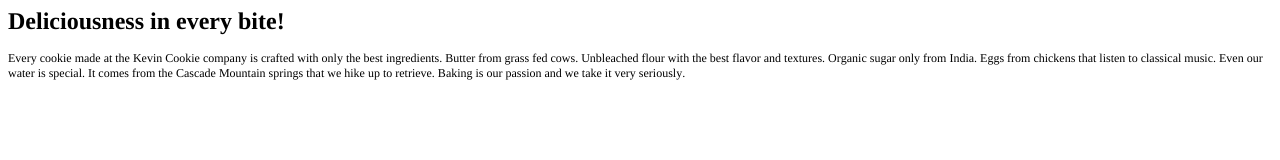
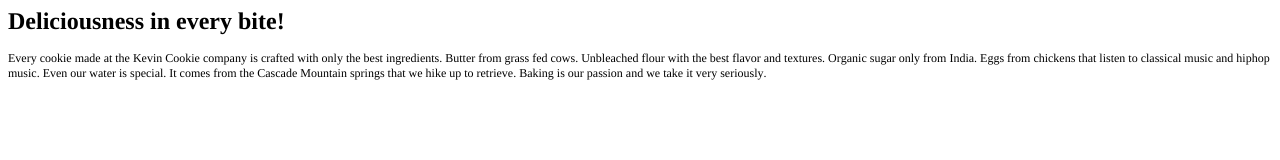
Before and after one commit to sushanbaniya/Cookie2, a plain HTML site: page index.htm in a window 1280 px wide. Drawn offline with Linux system fonts and the light colour scheme.

Commit message:
Update index.htm

```diff
--- a/index.htm
+++ b/index.htm
@@ -13,6 +13,6 @@
 </head>
 <body>
 <h1 style="margin: 0.0px 0.0px 16.1px 0.0px; font: 24.0px Times; color: #000000; -webkit-text-stroke: #000000"><span class="s1"><b>Deliciousness in every bite!</b></span></h1>
-<p class="p2"><span class="s1">Every cookie made at the Kevin Cookie company is crafted with only the best ingredients. Butter from grass fed cows. Unbleached flour with the best flavor and textures. Organic sugar only from India. Eggs from chickens that listen to classical music. Even our water is special. It comes from the Cascade Mountain springs that we hike up to retrieve. Baking is our passion and we take it very seriously.</span></p>
+<p class="p2"><span class="s1">Every cookie made at the Kevin Cookie company is crafted with only the best ingredients. Butter from grass fed cows. Unbleached flour with the best flavor and textures. Organic sugar only from India. Eggs from chickens that listen to classical music and hiphop music. Even our water is special. It comes from the Cascade Mountain springs that we hike up to retrieve. Baking is our passion and we take it very seriously.</span></p>
 </body>
 </html>
```
